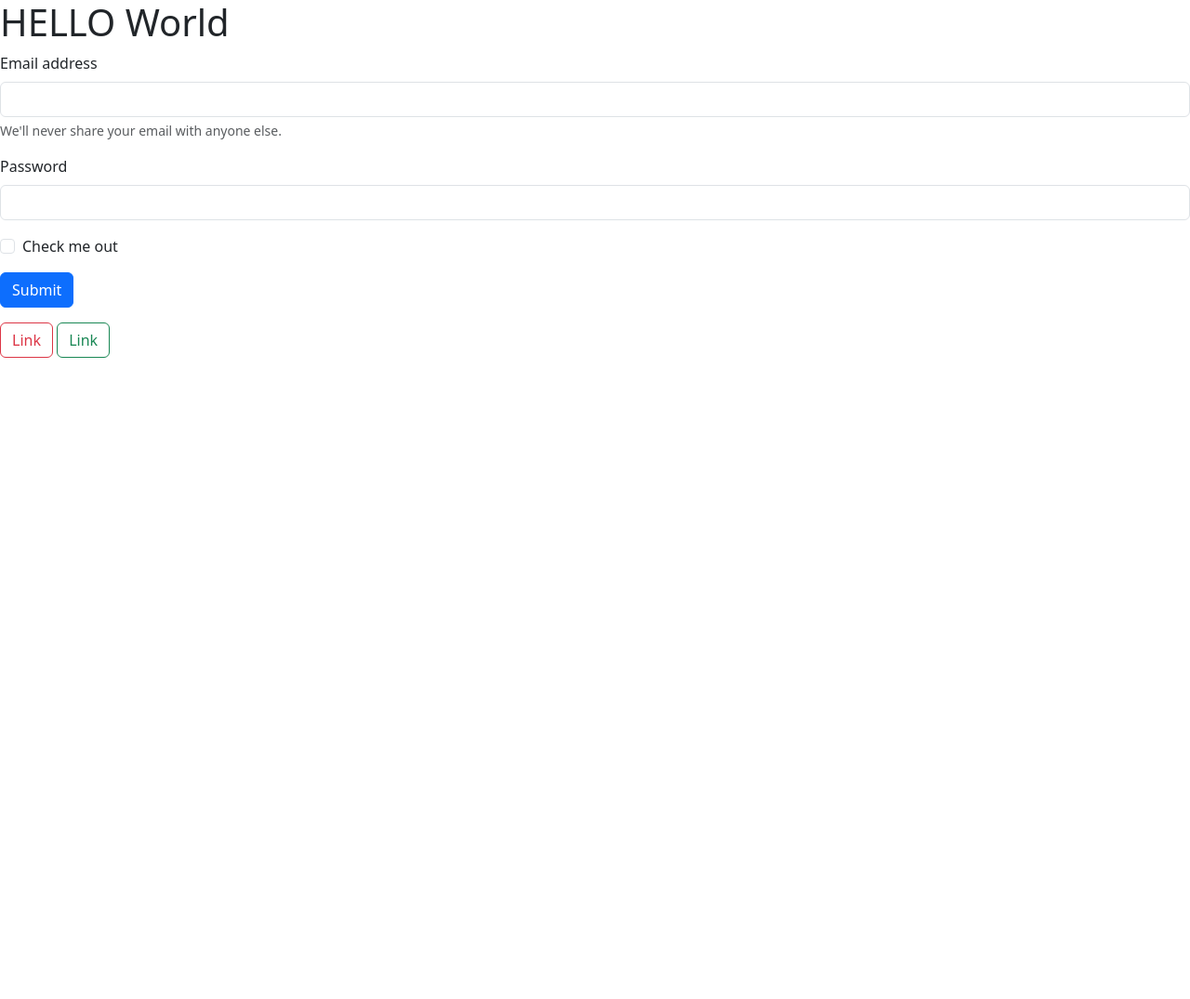
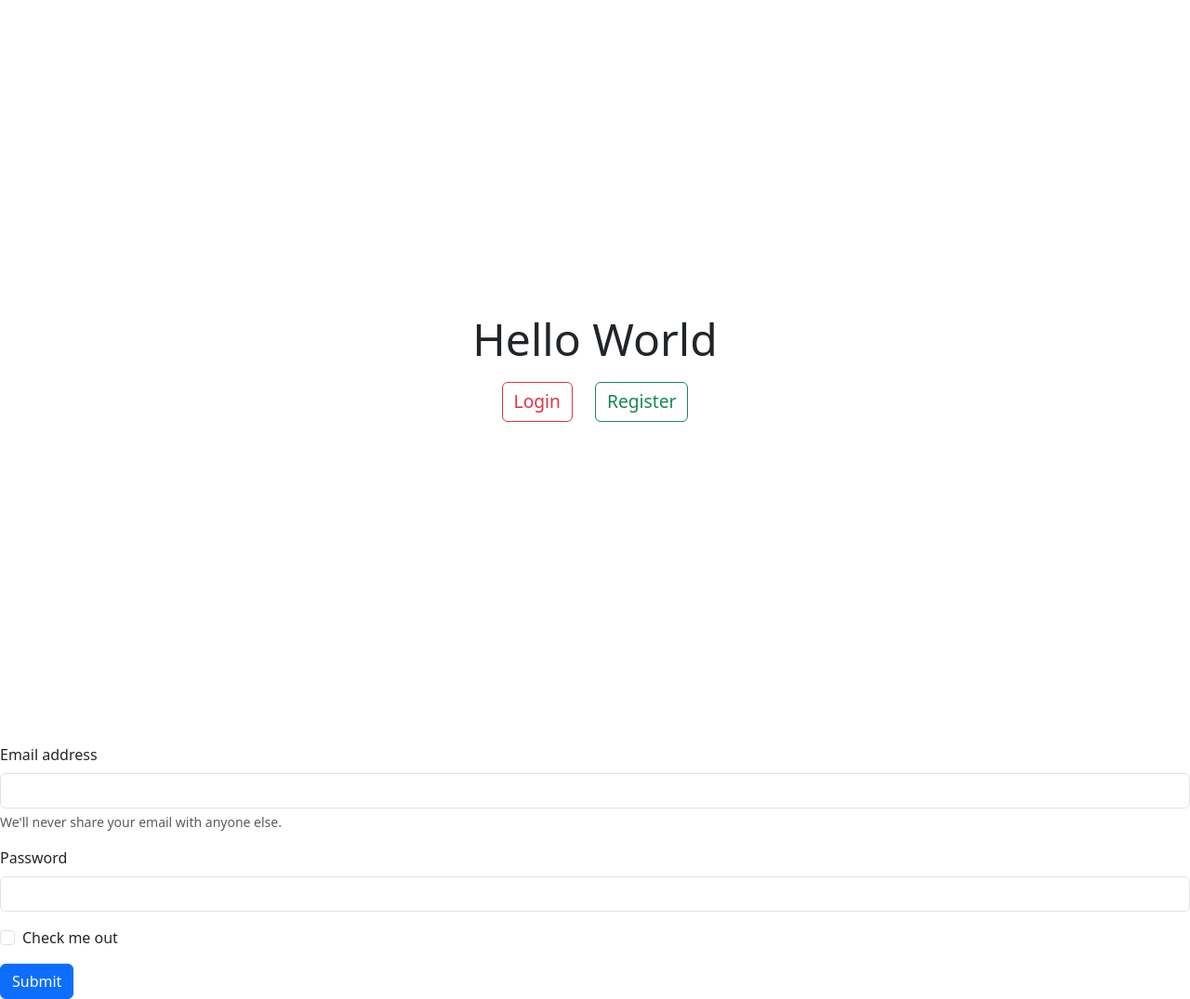
Before and after one commit to Godtasan552/login_registre, a Django app: page /login/ in a window 1280 px wide. Shown: the whole page at 93% size. Before the commit the page ends 385 px from the top, so only its background shows below. Run offline with Django 5.2, Linux system fonts and the light colour scheme.

Commit message:
edit layout css base textlogo and bnt link to login and sign up

```diff
--- a/log_and_sign/settings.py
+++ b/log_and_sign/settings.py
@@ -117,9 +117,9 @@ USE_TZ = True
 # Static files (CSS, JavaScript, Images)
 # https://docs.djangoproject.com/en/5.1/howto/static-files/
 
-STATIC_URL = 'static/'
+STATIC_URL = '/static/'
 
-STATICFILES_URL = [BASE_DIR / 'static']
+STATICFILES_DIRS = [BASE_DIR / 'static']
 STATIC_ROOT = os.path.join(BASE_DIR, 'staticfiles_build','static')
 MEDIA_URL = '/media/'
 MEDIA_ROOT = os.path.join(BASE_DIR, 'media')
--- /dev/null
+++ b/static/css/base.css
@@ -0,0 +1,27 @@
+/* การจัดองค์ประกอบตรงกลางจอ */
+html,
+body {
+    height: 100%;
+    margin: 0;
+}
+
+.center-content {
+    display: flex;
+    justify-content: center;
+    align-items: center;
+    flex-direction: column;
+    height: 100vh;
+}
+
+.textlogo h1 {
+    font-size: 3rem;
+    text-align: center;
+}
+.btncontainer{
+    display: flex;
+    justify-content: center;
+}
+.buttonlink a{
+    margin: 10px;
+    font-size: 1.2rem;
+}
--- a/templates/base.html
+++ b/templates/base.html
@@ -5,17 +5,23 @@
   <meta name="viewport" content="width=device-width, initial-scale=1.0">
   <link href="https://cdn.jsdelivr.net/npm/bootstrap@5.3.3/dist/css/bootstrap.min.css" rel="stylesheet" integrity="sha384-QWTKZyjpPEjISv5WaRU9OFeRpok6YctnYmDr5pNlyT2bRjXh0JMhjY6hW+ALEwIH" crossorigin="anonymous">
   <script src="https://cdn.jsdelivr.net/npm/bootstrap@5.3.3/dist/js/bootstrap.bundle.min.js" integrity="sha384-YvpcrYf0tY3lHB60NNkmXc5s9fDVZLESaAA55NDzOxhy9GkcIdslK1eN7N6jIeHz" crossorigin="anonymous"></script>
-
+  <link rel="stylesheet" href="{% static 'css/base.css' %}">
   <title>Document</title>
 </head>
- <div>
-  <h1>HELLO World</h1>
- </div>
-  <div class="btncontainer">
-    {% block Login %}{% endblock Login %}
 
-    <div class="buttonlink">
-      <a class="btn btn-outline-danger" href="{% url "login" %}" role="button">Link</a>
-      <a class="btn btn-outline-success" href="{% url "register" %}" role="button">Link</a>
+<body>
+  <div class="center-content">
+    <div class="textlogo">
+      <h1>Hello World</h1>
+    </div>
+
+    <div class="btncontainer">
+      <div class="buttonlink">
+        <a class="btn btn-outline-danger" href="{% url 'login' %}" role="button">Login</a>
+        <a class="btn btn-outline-success" href="{% url 'register' %}" role="button">Register</a>
+      </div>
     </div>
   </div>
+
+  {% block Login %}{% endblock Login %}
+</body>
--- a/templates/index.html
+++ b/templates/index.html
@@ -1,5 +1,5 @@
 {% extends "base.html" %}
 <!DOCTYPE html>
 <html lang="en">
-  <body></body>
+
 </html>
```
